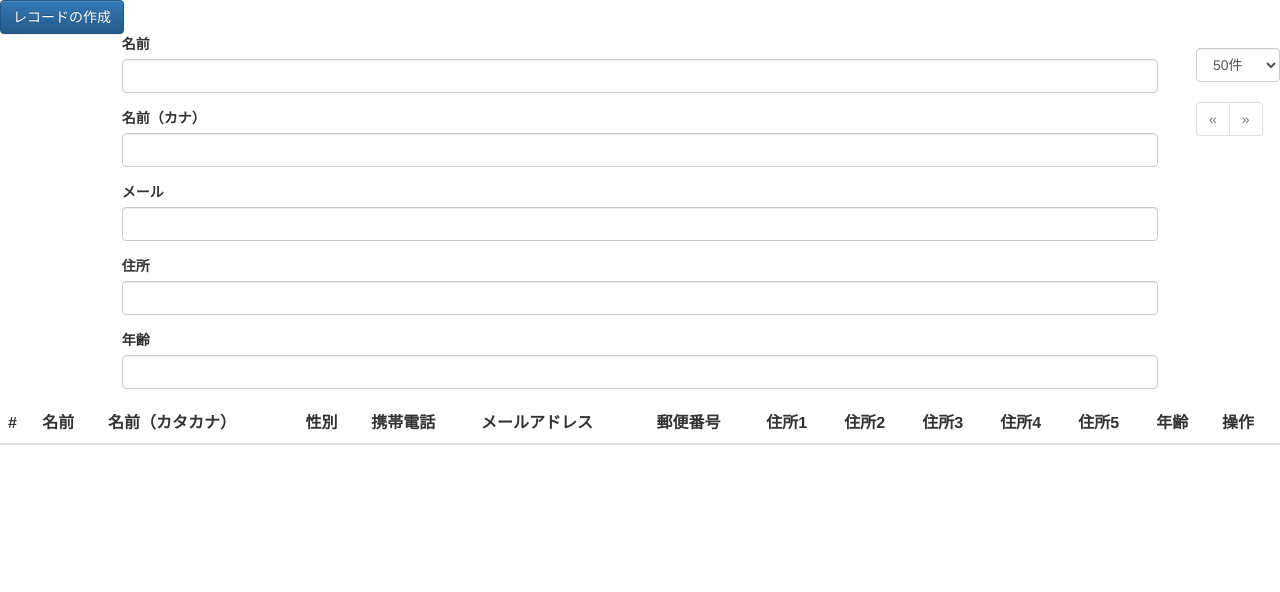
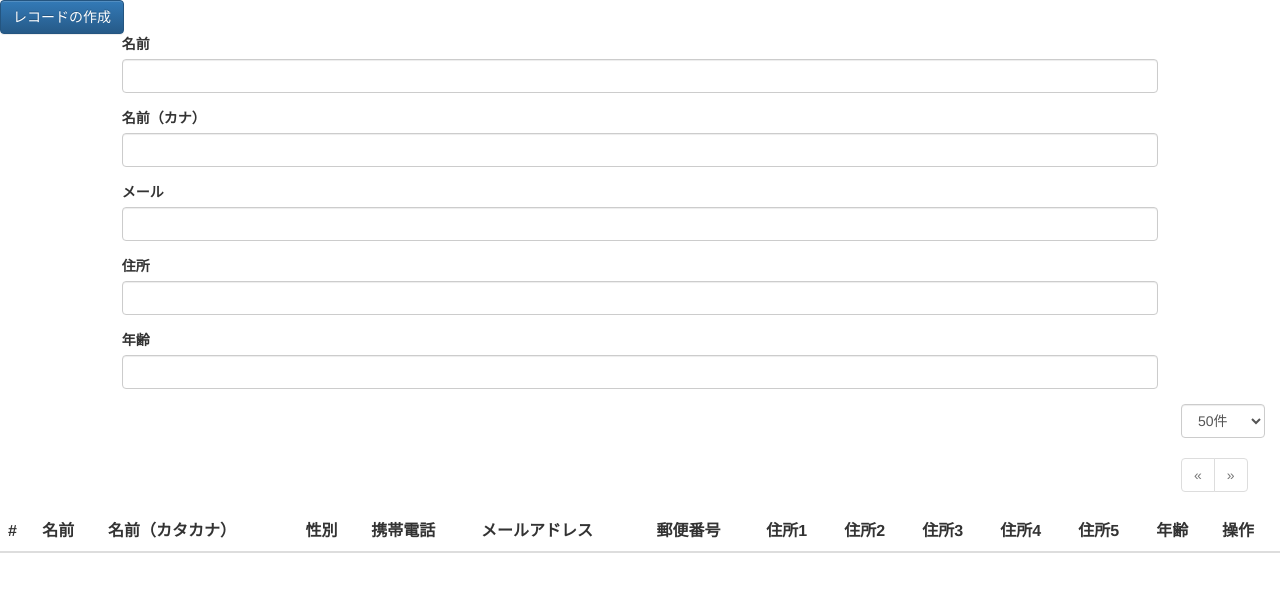
Before and after one commit to kirikak2/ajax_client_sample, a plain HTML site: page index.html in a window 1280 px wide. Drawn offline with nearby package versions, Linux system fonts and the light colour scheme; no server answers.

Commit message:
Fix typo

```diff
--- a/index.html
+++ b/index.html
@@ -188,7 +188,7 @@
       </div>
       <div class="col-md-1"></div>
     </form>
-    <div class"col-md-12">
+    <div class="col-md-12">
       <nav class="pull-right">
         <select name="per" class="form-control search" ng-model="perOption" ng-change="changeParams()" ng-options="p.name for p in perOptions">
         </select>
```
